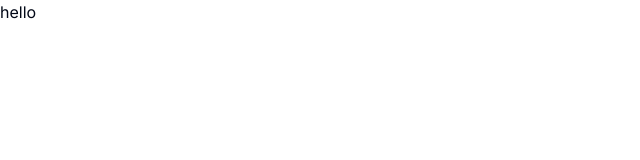
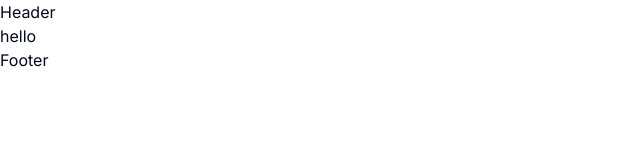
Before and after one commit to dlaucodes/devlau, a Next.js app: page / in a window 1280 px wide. Shown: the top 160 px of the page, without its empty margins (0-640 px from the left). Built offline with nearby package versions, Linux system fonts and the light colour scheme.

Commit message:
page set up

```diff
--- a/app/layout.tsx
+++ b/app/layout.tsx
@@ -1,6 +1,8 @@
 import type { Metadata } from "next";
 import { Inter } from "next/font/google";
 import "./globals.css";
+import Header from "@/components/Header";
+import Footer from "@/components/Footer";
 
 const inter = Inter({ subsets: ["latin"] });
 
@@ -16,7 +18,11 @@ export default function RootLayout({
 }>) {
   return (
     <html lang="en">
-      <body className={inter.className}>{children}</body>
+      <body className={inter.className}>
+        <Header />
+        {children}
+        <Footer />
+      </body>
     </html>
   );
 }
--- /dev/null
+++ b/components/Footer.tsx
@@ -0,0 +1,11 @@
+import React from 'react'
+
+const Footer = () => {
+  return (
+    <footer>
+        Footer
+    </footer>
+  )
+}
+
+export default Footer
--- /dev/null
+++ b/components/Header.tsx
@@ -0,0 +1,11 @@
+import React from 'react'
+
+const Header = () => {
+  return (
+    <header>
+        Header
+    </header>
+  )
+}
+
+export default Header
```
